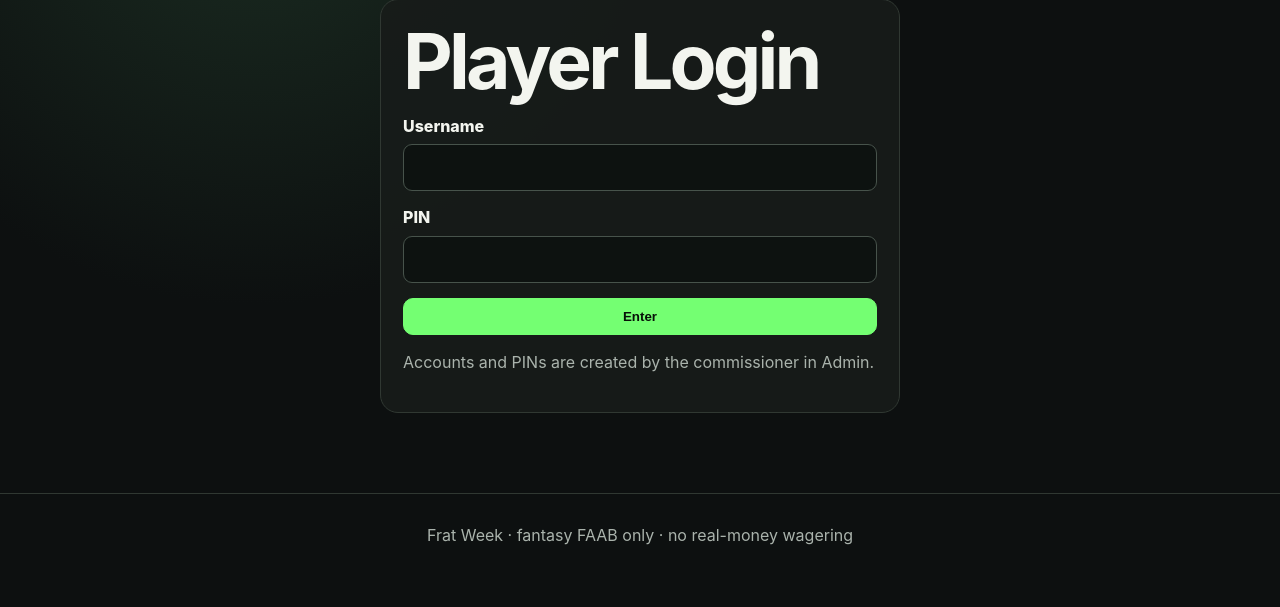
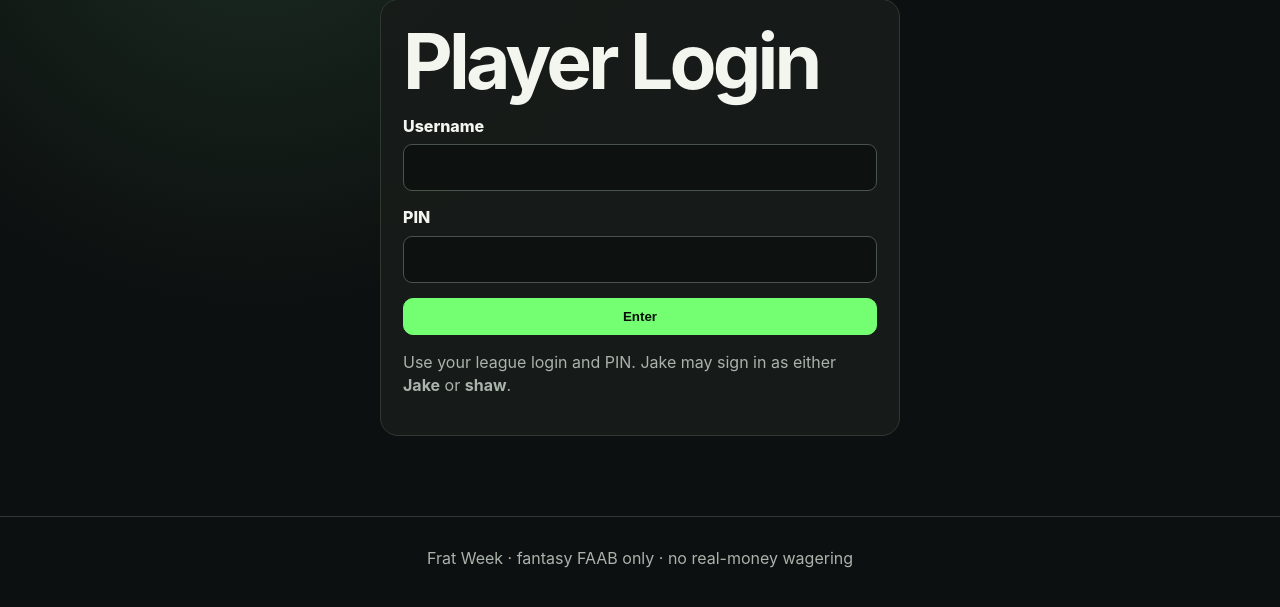
Before and after one commit to chrisproth/fantastic-octo-eureka, a Flask app: page /login in a window 1280 px wide. Shown: the part 137-744 px from the top of the page. Run offline with Flask 3, Linux system fonts and the light colour scheme.

Commit message:
Add files via upload

```diff
--- a/templates/login.html
+++ b/templates/login.html
@@ -8,6 +8,6 @@
     <label>PIN<input name="pin" type="password" inputmode="numeric" autocomplete="current-password" required></label>
     <button class="btn primary" type="submit">Enter</button>
   </form>
-  <p class="muted">Accounts and PINs are created by the commissioner in Admin.</p>
+  <p class="muted">Use your league login and PIN. Jake may sign in as either <strong>Jake</strong> or <strong>shaw</strong>.</p>
 </div>
 {% endblock %}
```
